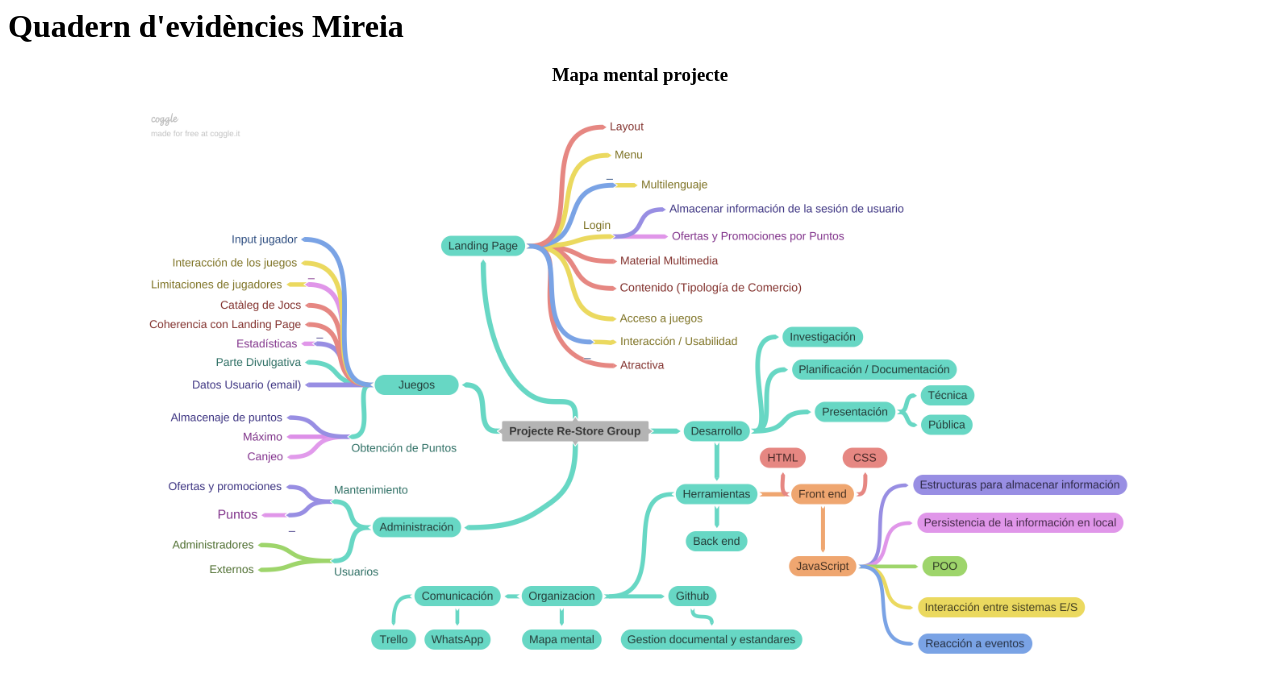
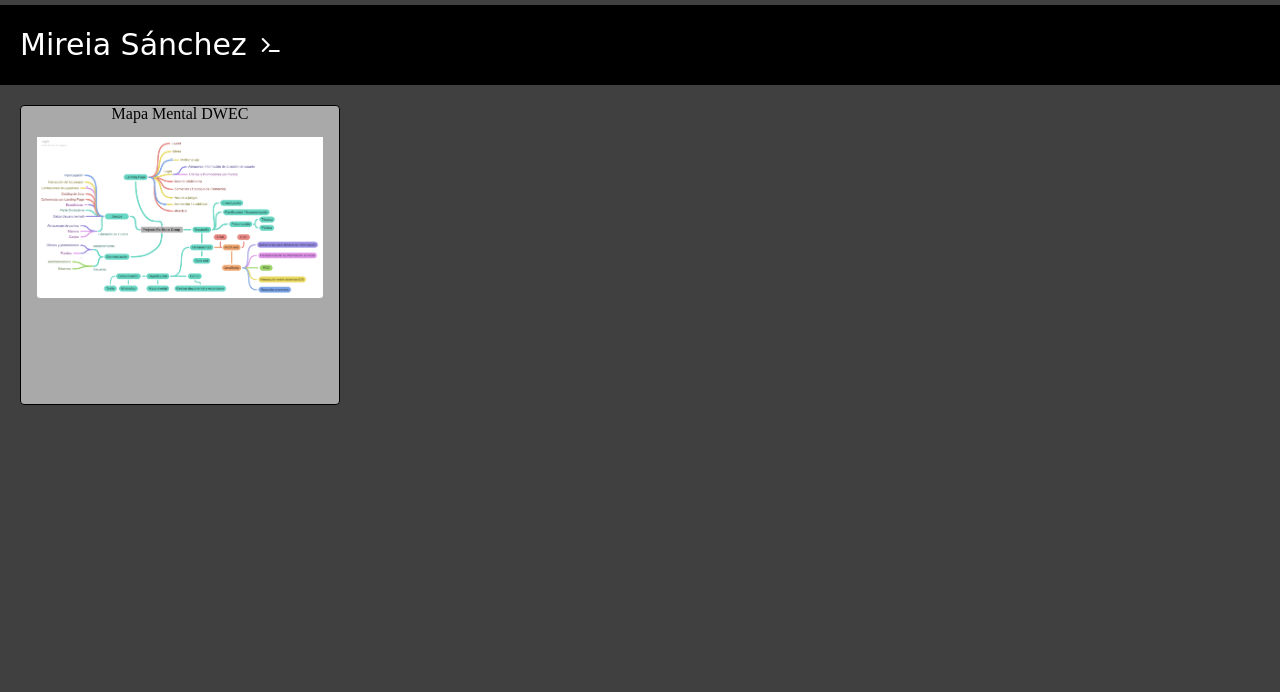
Before and after one commit to MireiaSanchez/MireiaSanchez.github.io, a plain HTML site: page index.html in a window 1280 px wide. Drawn offline with Linux system fonts and the light colour scheme; a web font is replaced by a local one.

Commit message:
Añadido mapa mental y cambios css

```diff
--- a/index.html
+++ b/index.html
@@ -4,16 +4,26 @@
 <head>
     <meta charset="UTF-8">
     <meta name="viewport" content="width=device-width, initial-scale=1.0">
-    <title>Portafolio</title>
-    <link rel="stylesheet" href="style/nomWebApp.css">
+    <script src="https://kit.fontawesome.com/63ee40f5bb.js" crossorigin="anonymous"></script>
+    <link href="https://fonts.googleapis.com/css2?family=Turret+Road:wght@400;700&display=swap" rel="stylesheet">
+    <title>Mireia Col·leccions</title>
+    <link rel="stylesheet" href="style/reset.css">
+    <link rel="stylesheet" href="style/index.css">
 </head>
 
 <body>
-    <h1>Quadern d'evidències Mireia</h1>
-    <div>
-        <h3>Mapa mental projecte</h3>
-        <img id="mapaMental" src="webApp/images/Projecte_Re-Store_Group.png" alt="mapaMental">
-    </div>
+    <header>
+        <div id="headerIcon">
+        <h2>Mireia Sánchez</h2>
+        <i class="fas fa-terminal"></i>
+        </div>
+    </header>
+    <section class="projects">
+        <div class="project">
+            <h3>Mapa Mental DWEC</h3>
+            <img src="webApp/images/Projecte_Re-Store_Group.png" alt="">
+        </div>
+    </section>
 </body>
 
 </html>
--- /dev/null
+++ b/style/index.css
@@ -0,0 +1,60 @@
+body{
+    background-color: rgb(65, 64, 64);
+}
+
+header{
+    height: 80px;
+    background-color: black;
+    font-family: 'Turret Road', cursive;
+}
+
+#headerIcon {
+    display: flex;
+    flex-direction: row;
+    color: white;
+    align-items: center;
+    margin: 5px;
+    height: 80px;
+}
+
+#headerIcon > h2 {
+    font-size: 30px;
+    margin: 0px 15px;
+}
+
+header > nav{
+  display: flex;
+  flex-direction: row;
+  width: 50%;
+}
+
+.project{
+    height: 300px;
+    width: 25%;
+    background-color: darkgrey;
+    box-sizing: border-box;
+    text-align: center;
+    margin: 20px;
+    border: solid 1px black;
+    border-radius: 4px;
+}
+
+.project >img {
+    width: 90%;
+    padding-top: 15px;
+    border-radius: 3px;
+}
+
+
+
+/*
+div{
+    margin: auto;
+    text-align: center;
+}
+#mapaMental{
+    width: 80%;
+}
+h1{
+    margin: auto;
+} */
--- a/style/nomWebApp.css
+++ /dev/null
@@ -1,10 +0,0 @@
-div{
-    margin: auto;
-    text-align: center;
-}
-#mapaMental{
-    width: 80%;
-}
-h1{
-    margin: auto;
-}
--- /dev/null
+++ b/style/reset.css
@@ -0,0 +1,48 @@
+/* http://meyerweb.com/eric/tools/css/reset/
+   v2.0 | 20110126
+   License: none (public domain)
+*/
+
+html, body, div, span, applet, object, iframe,
+h1, h2, h3, h4, h5, h6, p, blockquote, pre,
+a, abbr, acronym, address, big, cite, code,
+del, dfn, em, img, ins, kbd, q, s, samp,
+small, strike, strong, sub, sup, tt, var,
+b, u, i, center,
+dl, dt, dd, ol, ul, li,
+fieldset, form, label, legend,
+table, caption, tbody, tfoot, thead, tr, th, td,
+article, aside, canvas, details, embed,
+figure, figcaption, footer, header, hgroup,
+menu, nav, output, ruby, section, summary,
+time, mark, audio, video {
+	margin: 0;
+	padding: 0;
+	border: 0;
+	font-size: 100%;
+	font: inherit;
+	vertical-align: baseline;
+}
+/* HTML5 display-role reset for older browsers */
+article, aside, details, figcaption, figure,
+footer, header, hgroup, menu, nav, section {
+	display: block;
+}
+body {
+	line-height: 1;
+}
+ol, ul {
+	list-style: none;
+}
+blockquote, q {
+	quotes: none;
+}
+blockquote:before, blockquote:after,
+q:before, q:after {
+	content: '';
+	content: none;
+}
+table {
+	border-collapse: collapse;
+	border-spacing: 0;
+}
```
Also changed, not shown: mapaMentalDuec.html (added, +16 -0 lines).
